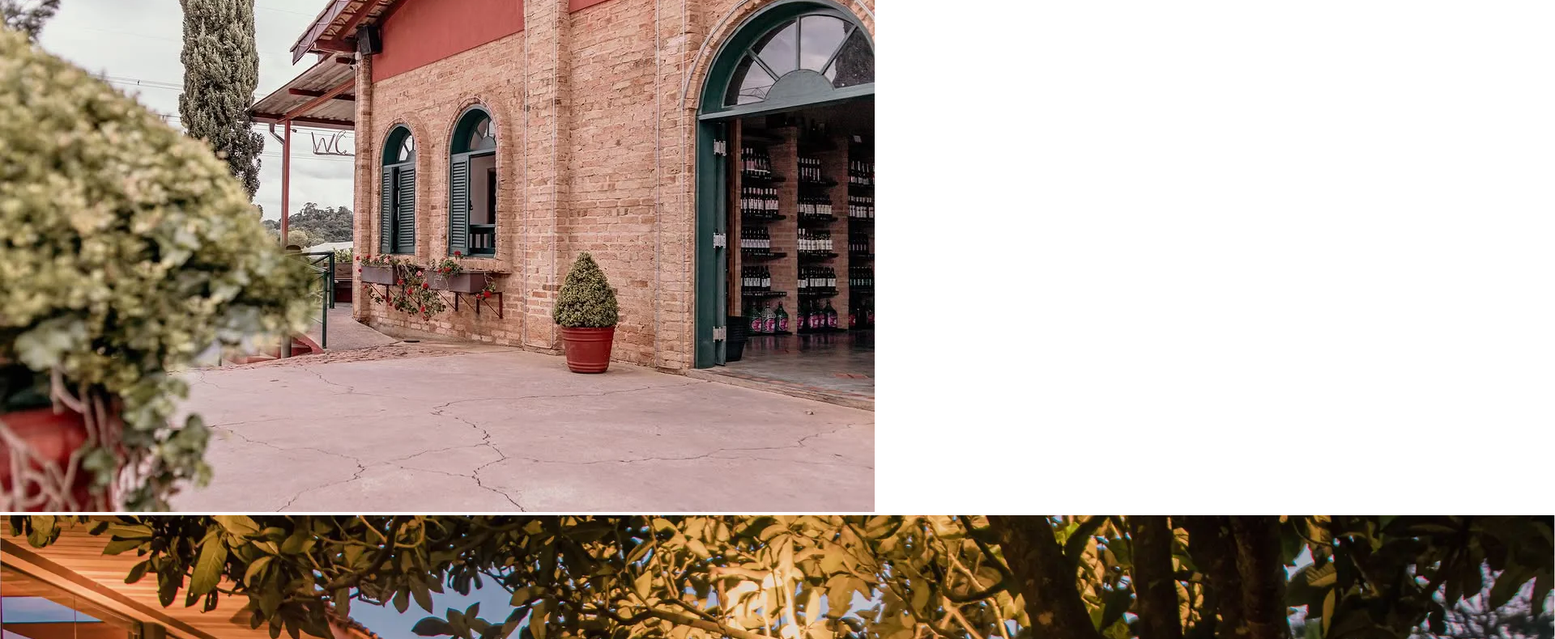
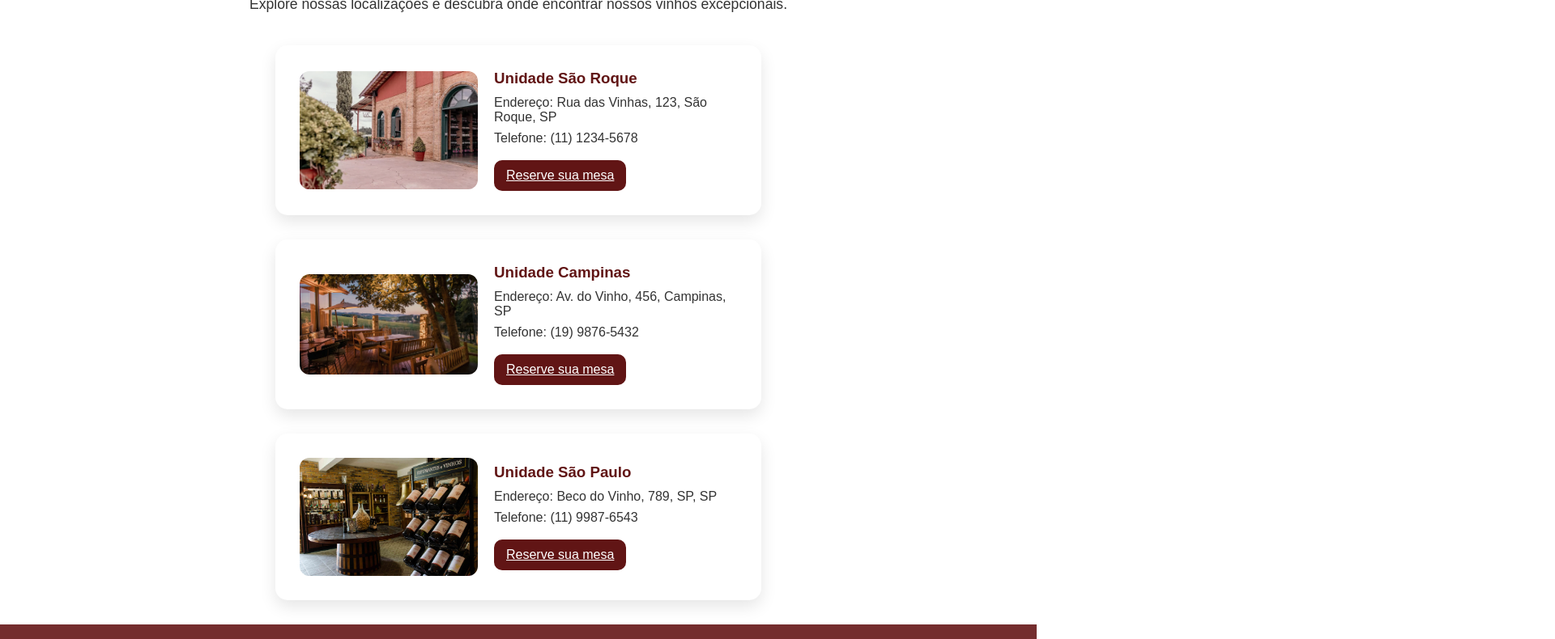
Before and after one commit to dedeferreira/cp-front, a plain HTML site: page scr/pages/unidades.html in a window 1280 px wide. Shown: the part 160-950 px from the top of the page at 81% size, 1920 px wide, since content can reach past the window. Drawn offline with Linux system fonts and the light colour scheme.

Commit message:
pagina de unidades

```diff
--- a/scr/css/contato.css
+++ b/scr/css/contato.css
@@ -62,7 +62,6 @@ body {
     gap: 20px;
 }
 
-/* Labels */
 .formulario-contato label {
     display: none;
 }
--- a/scr/css/unidades.css
+++ b/scr/css/unidades.css
@@ -3,3 +3,71 @@
     padding: 0;
     box-sizing: border-box;
 }
+
+body{
+    font-family: Arial, Helvetica, sans-serif;
+}
+
+.cabecalho-principal {
+    text-align: center;
+    margin: 40px auto;
+    max-width: 900px;
+}
+
+.cabecalho-principal h1 {
+    color: #3A0F1F;
+    margin-bottom: 10px;
+    font-size: 45px;
+}
+
+.cabecalho-principal p {
+    color: #333333;
+    font-size: 1.1rem;
+}
+
+.caixa-conteudo {
+    display: flex;
+    align-items: center;
+    gap: 20px;
+    background-color: #fff;
+    border-radius: 15px;
+    box-shadow: 0 8px 20px rgba(0, 0, 0, 0.1);
+    padding: 30px;
+    margin: 30px auto;
+    max-width: 600px;
+}
+
+.vinicola-img {
+    width: 220px;
+    height: auto;
+    border-radius: 12px;
+}
+
+.caixa-conteudo article {
+    flex: 1;
+}
+
+.caixa-conteudo h3 {
+    margin-bottom: 10px;
+    color: #611515;
+}
+
+.caixa-conteudo p {
+    margin-bottom: 8px;
+    color: #333;
+}
+
+
+.btn-reserva {
+    display: inline-block;
+    margin-top: 10px;
+    padding: 10px 15px;
+    background-color: #611515;
+    color: #fff;
+    border-radius: 10px;
+
+}
+
+.btn-reserva:hover {
+    background-color: #922222;
+}
--- a/scr/pages/unidades.html
+++ b/scr/pages/unidades.html
@@ -4,12 +4,12 @@
 <head>
     <meta charset="UTF-8">
     <link rel="stylesheet" href="../css/style.css">
-    <link rel="stylesheet" href="../css/sobrenos.css">
+    <link rel="stylesheet" href="../css/unidades.css">
     <meta name="viewport" content="width=device-width, initial-scale=1.0">
     <meta name="keywords"
-        content="vinheria, vinhos, São Roque, vinhos artesanais, vinhos importados, vinheria familiar">
+         content="vinheria, vinhos, São Roque, vinhos artesanais, vinhos importados, vinheria familiar">
     <meta name="description"
-        content="A Vinheria Agnello é uma vinheria familiar localizada em São Roque, SP, que oferece uma seleção exclusiva de vinhos artesanais e importados, proporcionando uma experiência única aos amantes do vinho.">
+         content="A Vinheria Agnello é uma vinheria familiar localizada em São Roque, SP, que oferece uma seleção exclusiva de vinhos artesanais e importados, proporcionando uma experiência única aos amantes do vinho.">
     <title>Vinheria Agnello</title>
 </head>
 
@@ -25,15 +25,45 @@
             </ul>
         </nav>
     </header>
-    <div>
-        <img src="../assets/imgs/vinicola1.webp" alt="foto_de_vinicola">
+   <main>
+
+    <div class="cabecalho-principal">
+        <h1>Nossas Unidades</h1>
+        <p>Explore nossas localizações e descubra onde encontrar nossos vinhos excepcionais.</p>
     </div>
-    <div>
-        <img src="../assets/imgs/vinicola2.webp" alt="foto_de_vinicola2">
-    </div>
-    <div>
-        <img src="../assets/imgs/vinicola3.jpg" alt="foto_de_vinicola3">
-    </div>
+
+    <section class="caixa-conteudo">
+        <img class="vinicola-img" src="../assets/imgs/vinicola1.webp" alt="foto_de_vinicola">
+        <article>
+            <h3>Unidade São Roque</h3>
+            <p>Endereço: Rua das Vinhas, 123, São Roque, SP</p>
+            <p>Telefone: (11) 1234-5678</p>
+            <a href="#" class="btn-reserva">Reserve sua mesa</a>
+        </article>
+    </section>
+
+    <section class="caixa-conteudo">
+        <img class="vinicola-img" src="../assets/imgs/vinicola2.webp" alt="foto_de_vinicola2">
+        <article>
+            <h3>Unidade Campinas</h3>
+            <p>Endereço: Av. do Vinho, 456, Campinas, SP</p>
+            <p>Telefone: (19) 9876-5432</p>
+            <a href="#" class="btn-reserva">Reserve sua mesa</a>
+        </article>
+    </section>
+
+    <section class="caixa-conteudo">
+        <img class="vinicola-img" src="../assets/imgs/vinicola3.jpg" alt="foto_de_vinicola3">
+        <article>
+            <h3>Unidade São Paulo</h3>
+            <p>Endereço: Beco do Vinho, 789, SP, SP</p>
+            <p>Telefone: (11) 9987-6543</p>
+            <a href="#" class="btn-reserva">Reserve sua mesa</a>
+        </article>
+    </section>
+
+</main>
+
    <footer class="rodape">
         <p>Vinheria Agnello®️; 2024. Todos os direitos reservados.</p>
         <p>Endereço: Rua das Vinhas, 123, São Roque, SP</p>
```
